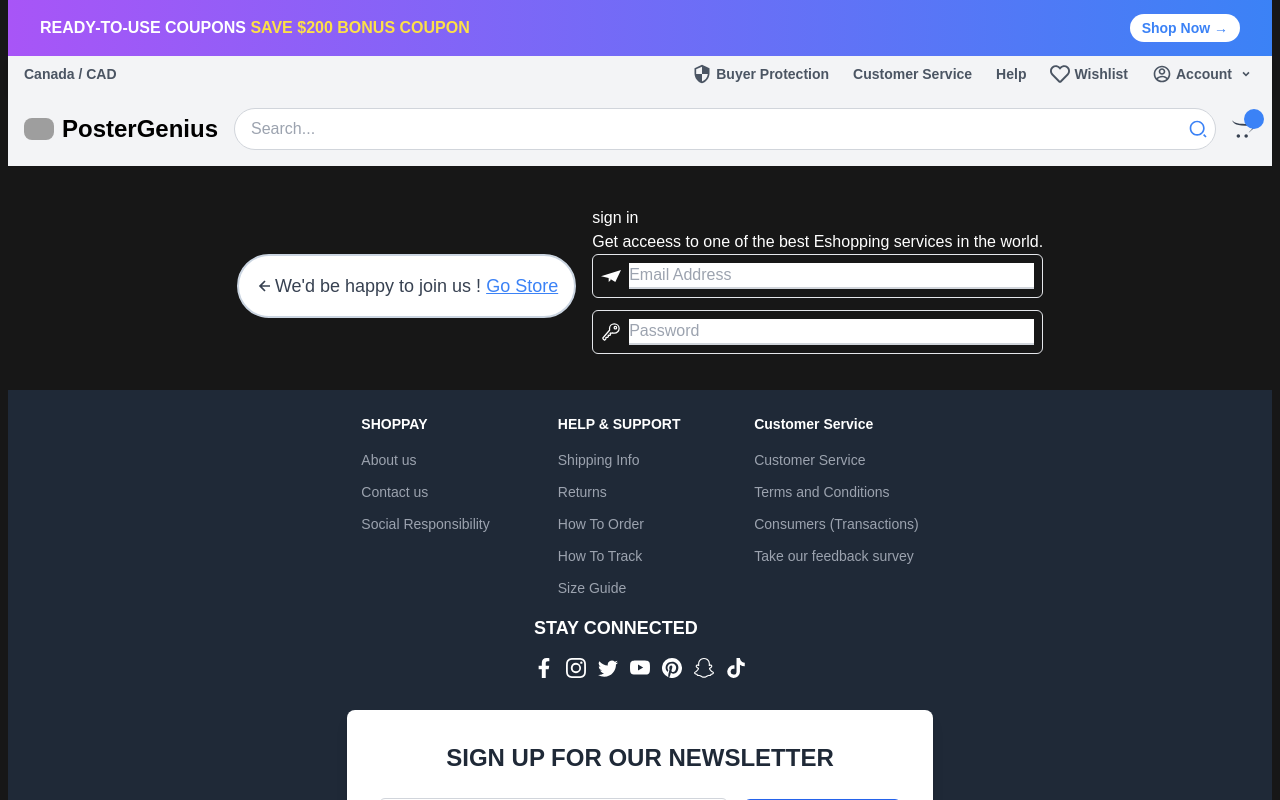
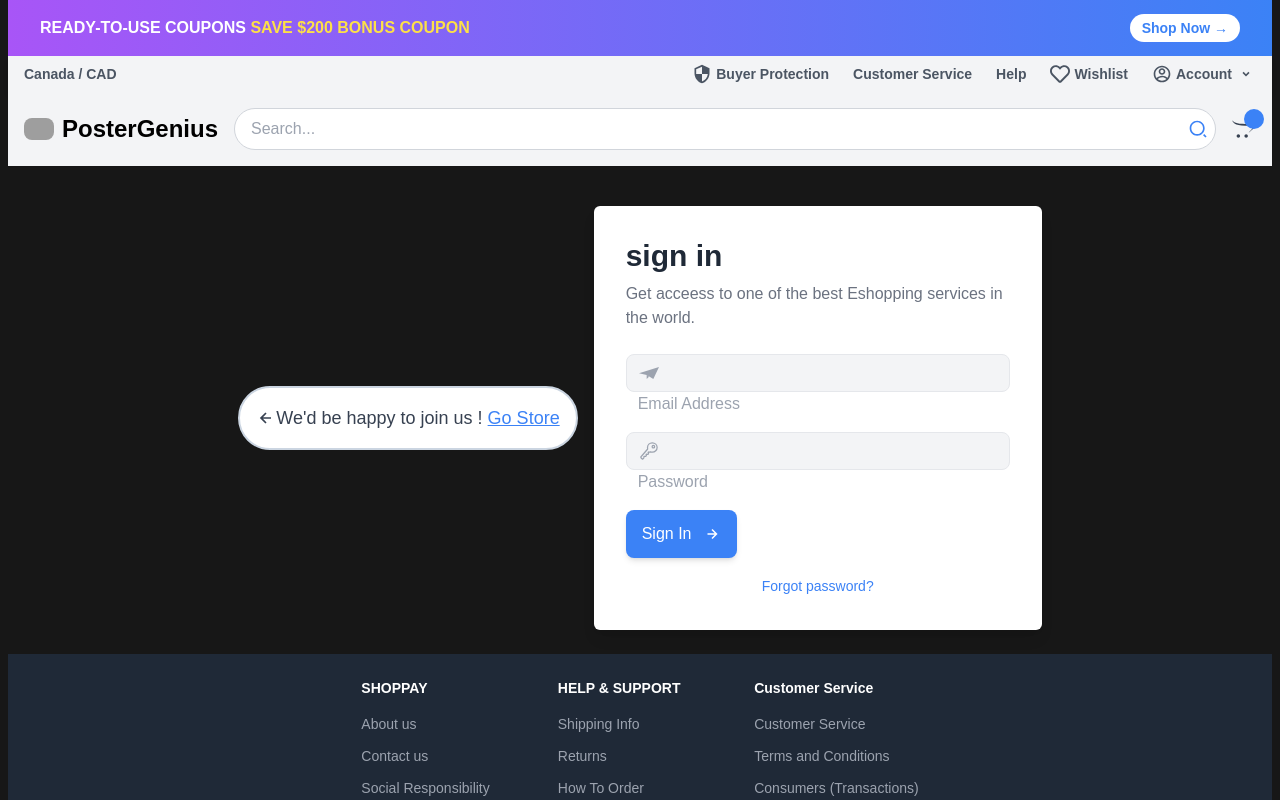
Before and after one commit to klawrenceboxx/postergenius2024-11-04, a Next.js app: page /signin in a window 1280 px wide. Shown: the top 800 px of the page. Built offline with nearby package versions, Linux system fonts and the light colour scheme; no server answers; grey boxes are pictures that could not be loaded.

Commit message:
added a custom button and tailwind styling to the form

```diff
--- a/src/app/signin/page.tsx
+++ b/src/app/signin/page.tsx
@@ -8,6 +8,7 @@
 import * as Yup from "yup";
 import { BiLeftArrowAlt } from "react-icons/bi";
 import Link from "next/link";
+import Button1 from "@/components/buttons/Button1";
 
 interface LoginValues {
   login_email: string;
@@ -55,9 +56,11 @@
               </Link>
             </span>
           </div>
-          <div>
-            <h1>sign in</h1>
-            <p>
+
+          {/* Sign-In Form */}
+          <div className="bg-white p-8 rounded-md shadow-lg w-full max-w-md">
+            <h1 className="text-3xl font-bold text-gray-800 mb-2">sign in</h1>
+            <p className="text-gray-500 mb-6">
               Get acceess to one of the best Eshopping services in the world.
             </p>
             <Formik
@@ -86,6 +89,23 @@
                     placeholder="Password"
                     onChange={handleChange}
                   />
+
+                  {/* Submit Button */}
+                  <Button1
+                    type="submit"
+                    text="Sign In"
+                    className="w-full bg-blue-500 text-white py-3 rounded-md mt-4 flex items-center justify-center hover:bg-blue-600 transition"
+                  />
+
+                  {/* Forgot Password */}
+                  <div className="mt-4 text-center">
+                    <Link
+                      href="/forget"
+                      className="text-sm text-blue-500 hover:text-blue-600"
+                    >
+                      Forgot password?
+                    </Link>
+                  </div>
                 </Form>
               )}
             </Formik>
--- /dev/null
+++ b/src/components/buttons/Button1.tsx
@@ -0,0 +1,27 @@
+import { BiRightArrowAlt } from "react-icons/bi";
+
+interface Button1Props extends React.ButtonHTMLAttributes<HTMLButtonElement> {
+  text: string;
+  icon?: React.ReactNode;
+}
+
+export default function Button1({
+  type = "button",
+  text,
+  icon,
+  ...props
+}: Button1Props) {
+  return (
+    <button
+      type={type}
+      {...props}
+      className="flex items-center justify-center bg-blue-500 text-white py-3 px-4 rounded-lg hover:bg-blue-600 transition shadow-md"
+    >
+      {" "}
+      {text}
+      <span className="inline-block ml-1">
+        {icon ?? <BiRightArrowAlt className="ml-2 text-lg" />}
+      </span>
+    </button>
+  );
+}
--- a/src/components/inputs/LoginInput.tsx
+++ b/src/components/inputs/LoginInput.tsx
@@ -1,5 +1,7 @@
+"use client";
+
 import React from "react";
-import { useField } from "formik";
+import { useField, ErrorMessage } from "formik";
 import { BiUser } from "react-icons/bi";
 import { SiMinutemailer } from "react-icons/si";
 import { IoKeyOutline } from "react-icons/io5";
@@ -14,9 +16,11 @@
 
   // Determine which icon to render
   const renderIcon = () => {
-    if (icon === "user") return <BiUser className="text-xl" />;
-    if (icon === "email") return <SiMinutemailer className="text-xl" />;
-    if (icon === "password") return <IoKeyOutline className="text-xl" />;
+    if (icon === "user") return <BiUser className="text-gray-400 text-xl" />;
+    if (icon === "email")
+      return <SiMinutemailer className="text-gray-400 text-xl" />;
+    if (icon === "password")
+      return <IoKeyOutline className="text-gray-400 text-xl" />;
     return null;
   };
 
@@ -24,14 +28,21 @@
     meta.touched && meta.error ? "border-red-500" : "border-gray-300";
 
   return (
-    <div className="flex items-center border p-2 rounded-md mb-3">
-      <div className="mr-2">{renderIcon()}</div>
+    <div className="mb-4">
+      <div className="flex items-center border rounded-lg bg-gray-100 px-3 py-2">
+        {renderIcon()}
+      </div>
       <input
         {...field} // includes { name, value, onBlur, onChange }
         {...props} // includes e.g. type="text", placeholder, etc.
-        className={`flex-1 outline-none border-b-2 ${inputError}`}
+        className="ml-3 bg-transparent flex-1 outline-none text-gray-700 placeholder-gray-400"
       />
-      {/* If there's a validation error, you might display it below or in a tooltip */}
+
+      {meta.touched && meta.error && (
+        <div className="text-red-500 text-sm mt-1">
+          <ErrorMessage name={field.name} />
+        </div>
+      )}
     </div>
   );
 }
```
